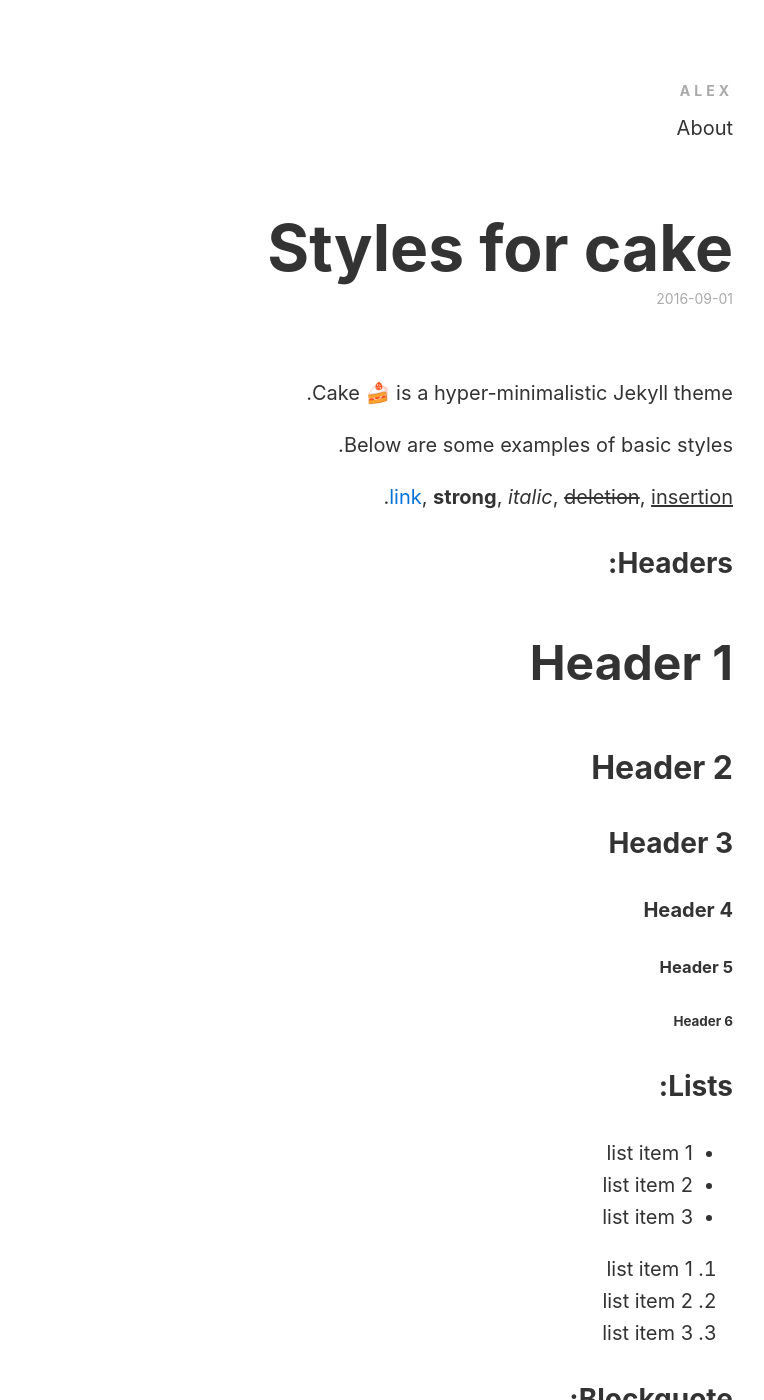
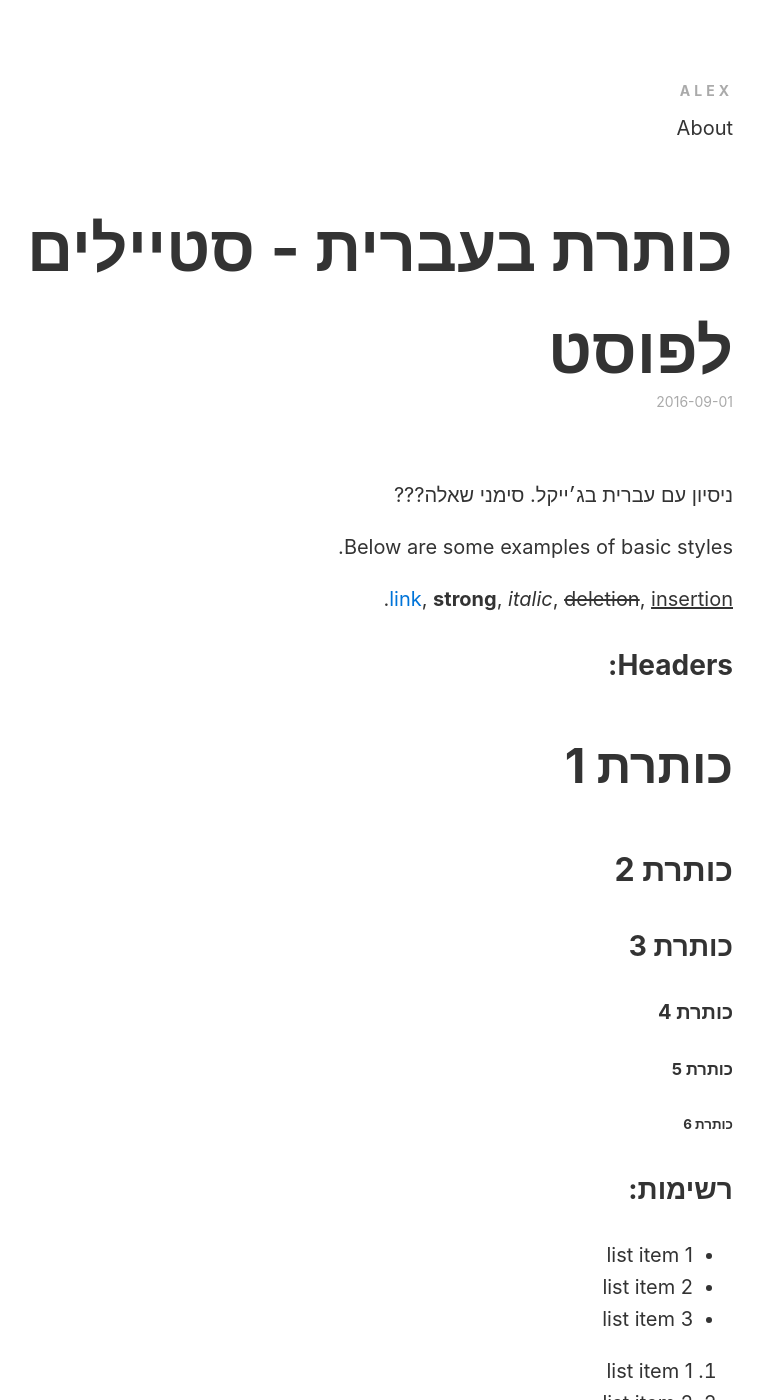
Before and after one commit to alexpolonsky/test-dec2016, a Jekyll site: the page built from _posts/2015-05-03-styles-for-cake.md, in a window 1280 px wide and 1400 px high. Shown: the whole window, without its empty margins (291-1055 px from the left). Built offline with Jekyll 4.4.1, drawn with Linux system fonts in a browser that asks for light colours; some web fonts are replaced.

Commit message:
Update 2015-05-03-styles-for-cake.md

```diff
--- a/_posts/2015-05-03-styles-for-cake.md
+++ b/_posts/2015-05-03-styles-for-cake.md
@@ -1,10 +1,10 @@
 ---
 layout: post
-title:  Styles for cake
+title:  כותרת בעברית - סטיילים לפוסט
 date:   2016-09-01 09:00:00
 ---
 
-Cake 🍰 is a hyper-minimalistic Jekyll theme.
+ניסיון עם עברית בג׳ייקל. סימני שאלה???
 
 Below are some examples of basic styles.
 
@@ -12,19 +12,19 @@ Below are some examples of basic styles.
 
 ### Headers:
 
-# Header 1
+# כותרת 1
 
-## Header 2
+## כותרת 2
 
-### Header 3
+### כותרת 3
 
-#### Header 4
+#### כותרת 4
 
-##### Header 5
+##### כותרת 5
 
-###### Header 6
+###### כותרת 6
 
-### Lists:
+### רשימות:
 
 - list item 1
 - list item 2
```
